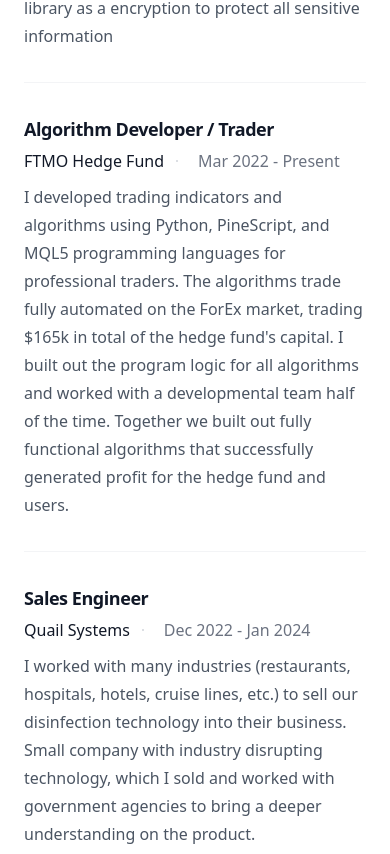
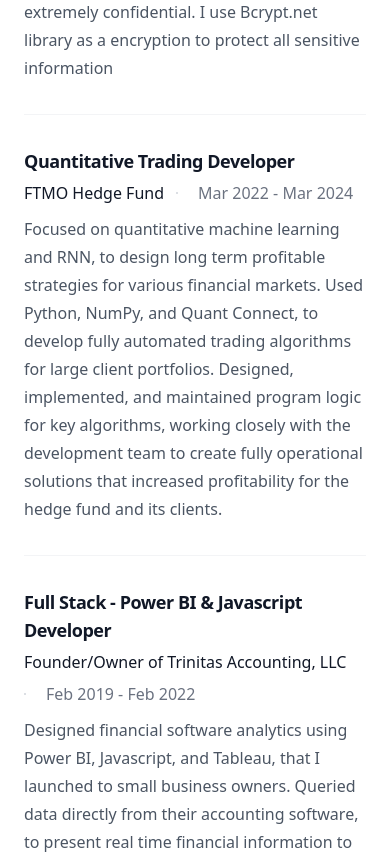
Before and after one commit to TrinitasAccounting/Personal-Website, a React (Create React App) app in the folder client/: page /aboutpage in a window 390 px wide. Shown: the part 4731-5585 px from the top of the page. Built offline with nearby package versions, Linux system fonts and the light colour scheme.

Commit message:
updated quant trading developer experience

```diff
--- a/client/src/components/AboutPage.js
+++ b/client/src/components/AboutPage.js
@@ -43,11 +43,11 @@
     },
     {
         id: 1,
-        role: 'Algorithm Developer / Trader',
+        role: 'Quantitative Trading Developer',
         company: 'FTMO Hedge Fund',
-        timeline: 'Mar 2022 - Present',
+        timeline: 'Mar 2022 - Mar 2024',
         description:
-            'I developed trading indicators and algorithms using Python, PineScript, and MQL5 programming languages for professional traders. The algorithms trade fully automated on the ForEx market, trading $165k in total of the hedge fund\'s capital. I built out the program logic for all algorithms and worked with a developmental team half of the time. Together we built out fully functional algorithms that successfully generated profit for the hedge fund and users.',
+            'Focused on quantitative machine learning and RNN, to design long term profitable strategies for various financial markets. Used Python, NumPy, and Quant Connect, to develop fully automated trading algorithms for large client portfolios. Designed, implemented, and maintained program logic for key algorithms, working closely with the development team to create fully operational solutions that increased profitability for the hedge fund and its clients.',
 
     },
     // {
@@ -60,16 +60,16 @@
     //         'Work as a part time CFO and Financial advisor for companies. Most companies are technology or construction related businesses. My goal is to grow revenue, increase net income, and improve cash flow.',
 
     // },
-    {
-        id: 5,
-        role: 'Sales Engineer',
-        company: 'Quail Systems',
-        timeline: 'Dec 2022 - Jan 2024',
+    // {
+    //     id: 5,
+    //     role: 'Sales Engineer',
+    //     company: 'Quail Systems',
+    //     timeline: 'Dec 2022 - Jan 2024',
 
-        description:
-            'I worked with many industries (restaurants, hospitals, hotels, cruise lines, etc.) to sell our disinfection technology into their business. Small company with industry disrupting technology, which I sold and worked with government agencies to bring a deeper understanding on the product. ',
+    //     description:
+    //         'I worked with many industries (restaurants, hospitals, hotels, cruise lines, etc.) to sell our disinfection technology into their business. Small company with industry disrupting technology, which I sold and worked with government agencies to bring a deeper understanding on the product. ',
 
-    },
+    // },
     {
         id: 2,
         role: 'Full Stack - Power BI & Javascript Developer',
@@ -144,7 +144,7 @@
                                     of experience in fintech as a full stack engineer and experience starting in March 2024 working as a full stack
                                     engineer in the healthcare industry. Quick learner and problem solver, with the majority of my experience building full stack
                                     software using a React frontend, C#/.Net backend, SQL database, and hosted on a PaaS. I also have a deep
-                                    background in finance and analytics, with experience in multiple Saas businesses. I pride myself on my strong
+                                    background in finance and analytics, with experience as a Quantitative Trading Developer for a small hedge fund. I pride myself on my strong
                                     ability to self-learn, work with a team, and solve real world programming/company problems. Also, I have an extensive
                                     background in (small-medium) technology and emerging software companies. I attended Flatiron bootcamp to gain
                                     structure and expand on my knowledge and love of developing software programs to solve everyday problems.
@@ -195,7 +195,7 @@
                             <img
                                 src="https://images.unsplash.com/photo-1606857521015-7f9fcf423740?ixlib=rb-4.0.3&ixid=MnwxMjA3fDB8MHxwaG90by1wYWdlfHx8fGVufDB8fHx8&auto=format&fit=crop&w=1344&h=1104&q=80"
                                 alt=""
-                                className="mt-8 aspect-[6/5] w-full rounded-2xl bg-gray-50 object-cover lg:aspect-auto lg:h-[1130px]"
+                                className="mt-8 aspect-[6/5] w-full rounded-2xl bg-gray-50 object-cover lg:aspect-auto lg:h-[930px]"
                             />
                         </div>
                         <div className="w-full lg:max-w-xl lg:flex-auto">
--- a/client/src/components/HomePage.js
+++ b/client/src/components/HomePage.js
@@ -27,7 +27,7 @@
                 <rect width="100%" height="100%" strokeWidth={0} fill="url(#0787a7c5-978c-4f66-83c7-11c213f99cb7)" />
             </svg>
             <div className="mx-auto max-w-7xl px-6 pb-24 pt-10 sm:pb-32 lg:flex lg:px-8 lg:py-40">
-                <div className="mx-auto max-w-2xl lg:mx-0 lg:max-w-xl lg:flex-shrink-0 lg:pt-8">
+                <div className="mx-auto max-w-2xl lg:mx-0 lg:max-w-xl lg:flex-shrink-0 lg:pt-1">
                     <a href="/aboutpage" className="group block flex-shrink-0">
                         <div className="flex items-center">
                             <div>
@@ -52,8 +52,11 @@
                     {/* <p className="mt-6 text-lg leading-8 text-gray-600">
                         Former professional beach volleyball player.
                     </p> */}
-                    <p className="mt-6 text-lg leading-8 text-gray-600">
+                    <p className="mt-6 text-lg leading-8 text-gray-700">
                         Full stack developer with expertise using Javascript, Typescript, Python, C#, React, ASP.Net, Django, Flask, and SQL
+                    </p>
+                    <p className="mt-4 text-md leading-8 text-gray-700">
+                        Additionally, multiple years of experience as a Python focused quantitative trading developer. With expertise in Python and QuantConnect.
                     </p>
                     <div className="mt-10 flex items-center gap-x-6">
                         <a
```
